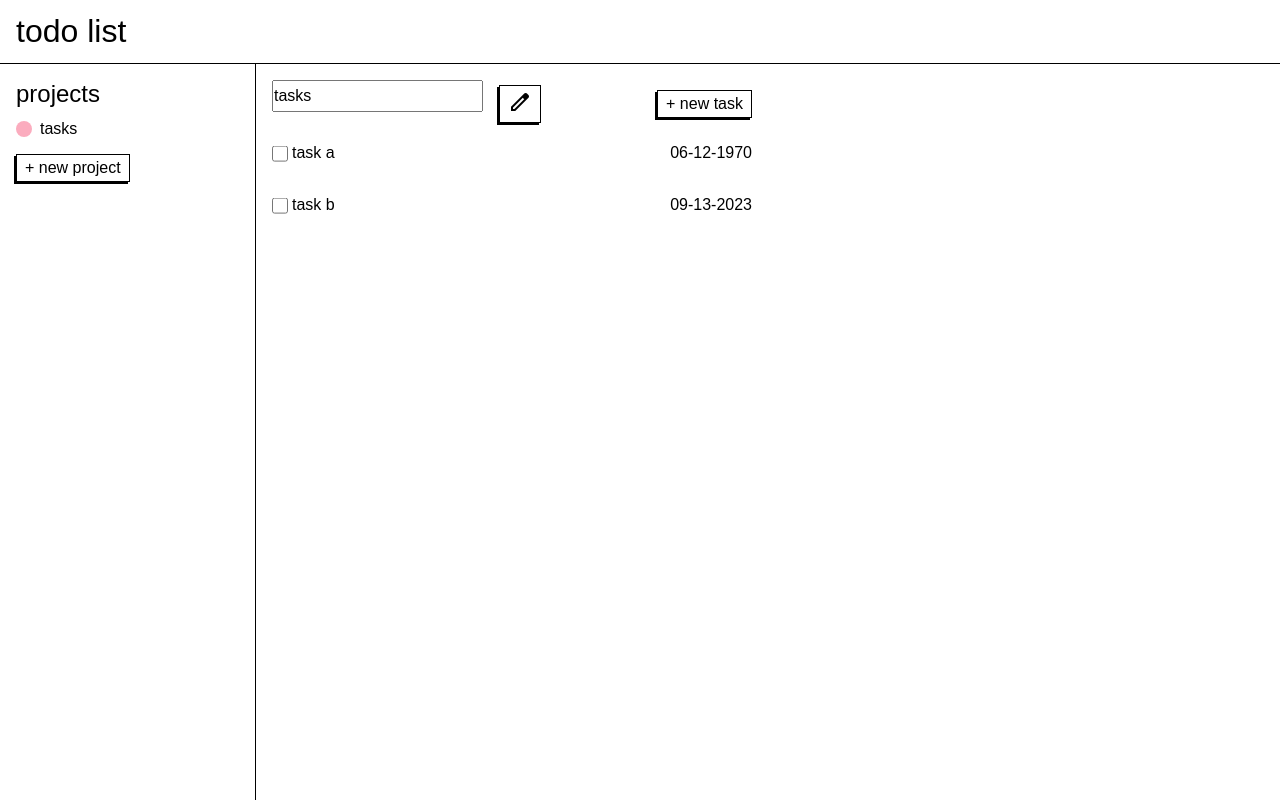
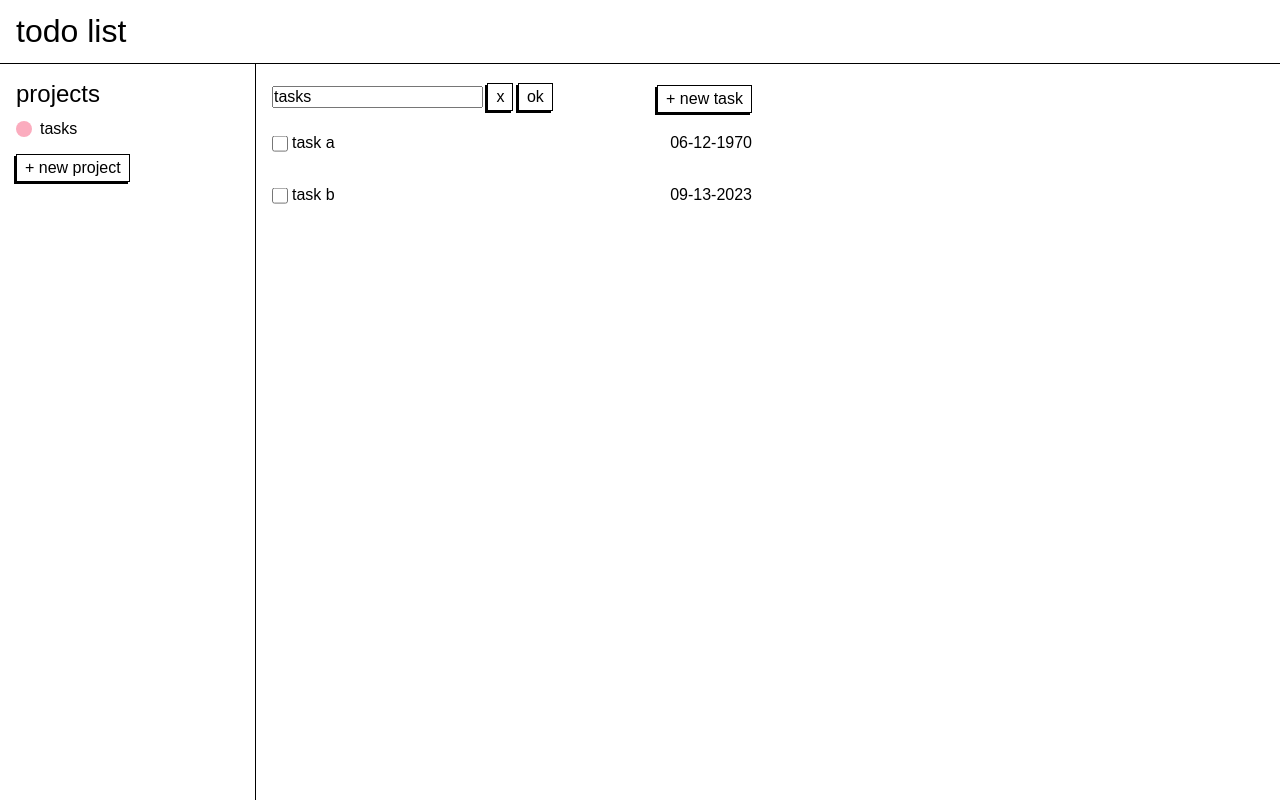
Before and after one commit to gordokay/todo-list, a website built with webpack: page dist/index.html in a window 1280 px wide. Both pictures are taken after a click on the button "edit". Built offline with nearby package versions, Linux system fonts and the light colour scheme; a web font is replaced by a local one.

Commit message:
Add rename project functionality

```diff
--- a/src/index.js
+++ b/src/index.js
@@ -5,4 +5,3 @@ newTaskBtn.addEventListener('click', () => renderForm());
 
 //rename project
 //delete project
-//change project color
--- a/src/projectView.js
+++ b/src/projectView.js
@@ -3,11 +3,17 @@ import { getActiveProject } from "./todoListView";
 
 const taskContainer = document.querySelector('.tasks');
 const taskContainerHeading = document.querySelector('.tasks h2');
+
+const renameProjectContainer = document.querySelector('.project-rename');
 const renameProjectBtn = document.querySelector('.rename-project-btn');
-const renameProjectInput = document.getElementById('project-rename');
+const renameProjectInput = document.getElementById('project-rename-input');
+const renameProjectConfirm = document.querySelector('.project-rename-confirm');
+const renameProjectCancel = document.querySelector('.project-rename-cancel');
 
 taskContainer.addEventListener('click', removeTaskFromProject);
-renameProjectBtn.addEventListener('click', renameProject);
+renameProjectBtn.addEventListener('click', toggleRenameProject);
+renameProjectCancel.addEventListener('click', toggleRenameProject);
+renameProjectConfirm.addEventListener('click', renameProject);
 
 export function renderProjectView(project) {
   taskContainerHeading.textContent = project.name;
@@ -21,10 +27,28 @@ export function clearProjectView() {
   })
 }
 
+function toggleRenameProject() {
+  if(renameProjectContainer.style.display === 'none' || !renameProjectContainer.style.display) {
+    renameProjectContainer.style.display = 'block';
+    renameProjectInput.value = taskContainerHeading.textContent;
+    taskContainerHeading.style.display = 'none';
+    renameProjectBtn.style.visibility = 'hidden';
+  } else {
+    renameProjectContainer.style.display = 'none';
+    renameProjectInput.value = '';
+    taskContainerHeading.style.display = 'block';
+    renameProjectBtn.style.visibility = 'visible';
+  }
+}
+
 function renameProject() {
-  renameProjectInput.style.display = 'block';
-  renameProjectInput.value = taskContainerHeading.textContent;
-  taskContainerHeading.style.display = 'none';
+  if(renameProjectInput.value) {
+    taskContainerHeading.textContent = renameProjectInput.value;
+    getActiveProject().name = renameProjectInput.value;
+    const activeProject = document.querySelector(`[data-proj-id='${getActiveProject().id}']`);
+    activeProject.querySelector('p').textContent = renameProjectInput.value;
+    toggleRenameProject();
+  }
 }
 
 function removeTaskFromProject(e) {
```
Also changed, not shown: dist/index.html, dist/main.js, dist/style.css, 1 other file.
